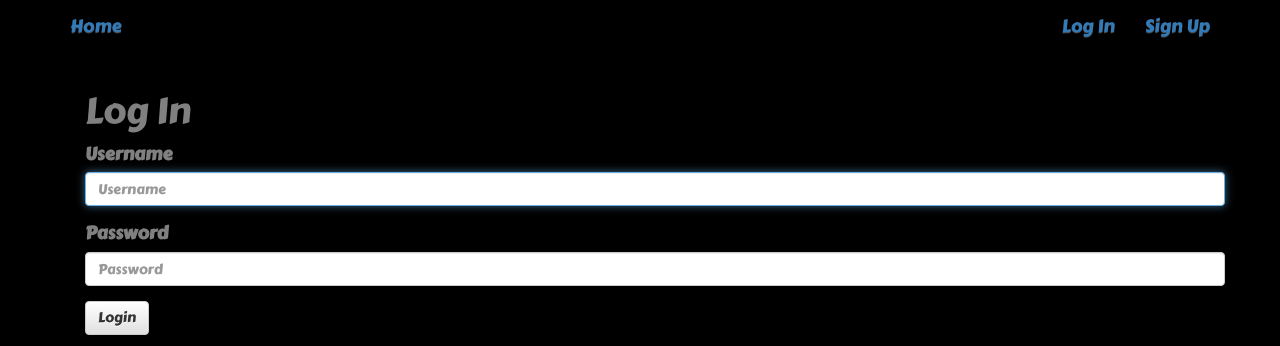
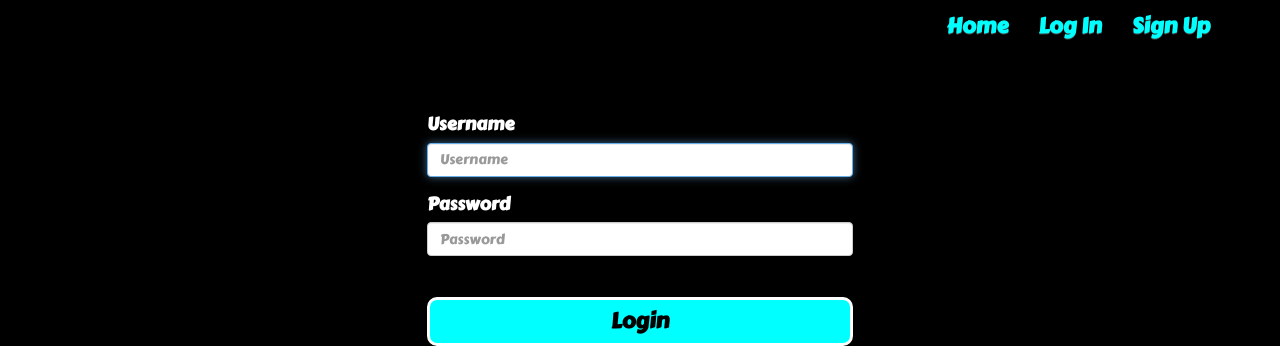
Before and after one commit to pawel9009/Fast-Eyes, a Django app: page /accounts/login/ in a window 1280 px wide. Shown: the top 346 px of the page. Run offline with Django 4.2, Linux system fonts and the light colour scheme; some libraries are stand-ins or nearby versions.

Commit message:
add new css

```diff
--- a/project/accounts/templates/accounts/login.html
+++ b/project/accounts/templates/accounts/login.html
@@ -2,12 +2,11 @@
 {% load bootstrap5 %}
 
 {% block content %}
-    <div class="container">
-        <h1>Log In</h1>
+    <div class="container" id="logcontainer">
     <form method="post">
         {% csrf_token %}
-        {% bootstrap_form form %}
-        <input type="submit" class="btn btn-default" value="Login">
+        {% bootstrap_form form %} </br>
+        <input type="submit" class="btn start-button" value="Login">
     </form>
     </div>
 {% endblock %}
--- a/project/accounts/templates/accounts/signup.html
+++ b/project/accounts/templates/accounts/signup.html
@@ -2,12 +2,13 @@
 {% load bootstrap5 %}
 
 {% block content %}
-    <div class="container">
+    <div class="container signup">
         <h1>Sign UP</h1>
     <form method="post">
         {% csrf_token %}
         {% bootstrap_form form %}
-        <input type="submit" class="btn btn-default" value="Sign Up">
+    </br>
+        <input type="submit" class="btn start-button" value="Sign Up">
     </form>
     </div>
 {% endblock %}
--- a/project/app/templates/app/experiment.html
+++ b/project/app/templates/app/experiment.html
@@ -19,7 +19,7 @@
     </li>
   </ul>
 </div>
-<button id="start-button" class="btn d-block mx-auto btn-lg"> Start</button>
+<button  class="btn d-block mx-auto btn-lg start-button"> Start</button>
 
 </div>
 </div>
--- a/project/static/css/master.css
+++ b/project/static/css/master.css
@@ -12,7 +12,24 @@ body {
     font-family: 'Carter One', cursive;
   }
 
+.signup{
+  color: aqua;
+}
 
+.basenav{
+
+  color: aqua;
+  font-size: larger;
+  font-weight: 900;
+  transition-duration: 300ms;
+}
+.basenav:hover{
+  background-color: black;
+  color: aqua;
+  font-size: larger;
+  font-weight: 900;
+  transition-duration: 300ms;
+}
 
   .product-image{
     display: block;
@@ -70,7 +87,7 @@ body {
   background-color:white;
 }
 
-#start-button{
+.start-button{
   width: 100%;
   background-color: aqua;
   color: black;
@@ -81,7 +98,7 @@ body {
   transition-duration: 300ms;
 }
 
-#start-button:hover{
+.start-button:hover{
 
   background-color: black;
   color: aqua;
@@ -91,3 +108,9 @@ body {
   border: 3px solid aqua;
   transition-duration: 300ms;
 }
+
+#logcontainer{
+  width: 40%;
+  color: white;
+  margin-top: 40px;
+}
--- a/project/templates/base.html
+++ b/project/templates/base.html
@@ -9,7 +9,6 @@
     <link rel="preconnect" href="https://fonts.gstatic.com" crossorigin>
     <link href="https://fonts.googleapis.com/css2?family=Carter+One&display=swap" rel="stylesheet">
 
-<!-- Optional theme -->
 <link rel="stylesheet" href="https://cdn.jsdelivr.net/npm/bootstrap@3.3.7/dist/css/bootstrap-theme.min.css" integrity="sha384-rHyoN1iRsVXV4nD0JutlnGaslCJuC7uwjduW9SVrLvRYooPp2bWYgmgJQIXwl/Sp" crossorigin="anonymous">
 
 <script src="https://code.jquery.com/jquery-3.3.1.slim.min.js" integrity="sha384-q8i/X+965DzO0rT7abK41JStQIAqVgRVzpbzo5smXKp4YfRvH+8abtTE1Pi6jizo" crossorigin="anonymous"></script>
@@ -22,21 +21,22 @@
 
 <nav class="navbar mynav" role="navigation" id="navbar">
     <div class="container">
-        <a class="navbar-brand mynav" href="{% url 'home' %}">Home</a>
+
 
         <ul class="nav navbar-nav navbar-right">
+            <li> <a  class="basenav" href="{% url 'home' %}" >Home</a></li>
             {% if user.is_authenticated %}
                 {% if user.is_superuser %}
-                   <li> <a href="{% url 'app:data' %}"> add data</a></li>
+                   <li> <a class="basenav" href="{% url 'app:data' %}"> add data</a></li>
                 {% endif %}
-                <li> <a href="{% url 'app:exp_list' %}"> My results </a></li>
-                <li> <a href="{% url 'app:experiment' %}"> Experiment </a></li>
-                <li> <a href="{% url 'accounts:logout' %}"> Log Out</a></li>
+                <li> <a  class="basenav" href="{% url 'app:exp_list' %}"> My results </a></li>
+                <li> <a  class="basenav" href="{% url 'app:experiment' %}"> Experiment </a></li>
+                <li> <a  class="basenav" href="{% url 'accounts:logout' %}"> Log Out</a></li>
 
 
             {% else %}
-            <li> <a href="{% url 'accounts:login' %}">Log In</a></li>
-            <li> <a href="{% url 'accounts:signup' %}">Sign Up</a></li>
+            <li> <a  class="basenav" href="{% url 'accounts:login' %}">Log In</a></li>
+            <li> <a  class="basenav" href="{% url 'accounts:signup' %}">Sign Up</a></li>
             {% endif %}
         </ul>
     </div>
```
Also changed, not shown: project/db.sqlite3.
